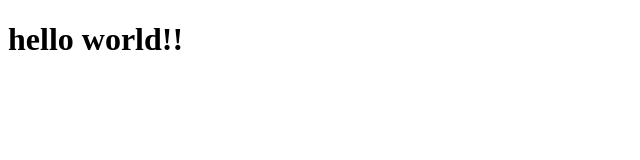
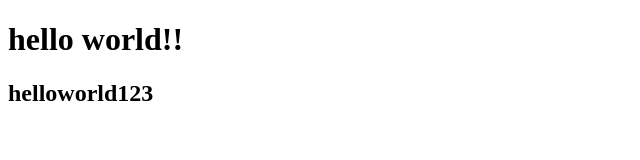
Before and after one commit to Lend1i/project, a plain HTML site: page index.html in a window 1280 px wide. Shown: the whole page, without its empty margins (0-640 px from the left). Drawn offline with Linux system fonts and the light colour scheme.

Commit message:
index.html added h2 tag

```diff
--- a/index.html
+++ b/index.html
@@ -7,5 +7,6 @@
 </head>
 <body>
     <h1>hello world!!</h1>
+    <h2>helloworld123</h2>
 </body>
 </html>
```
